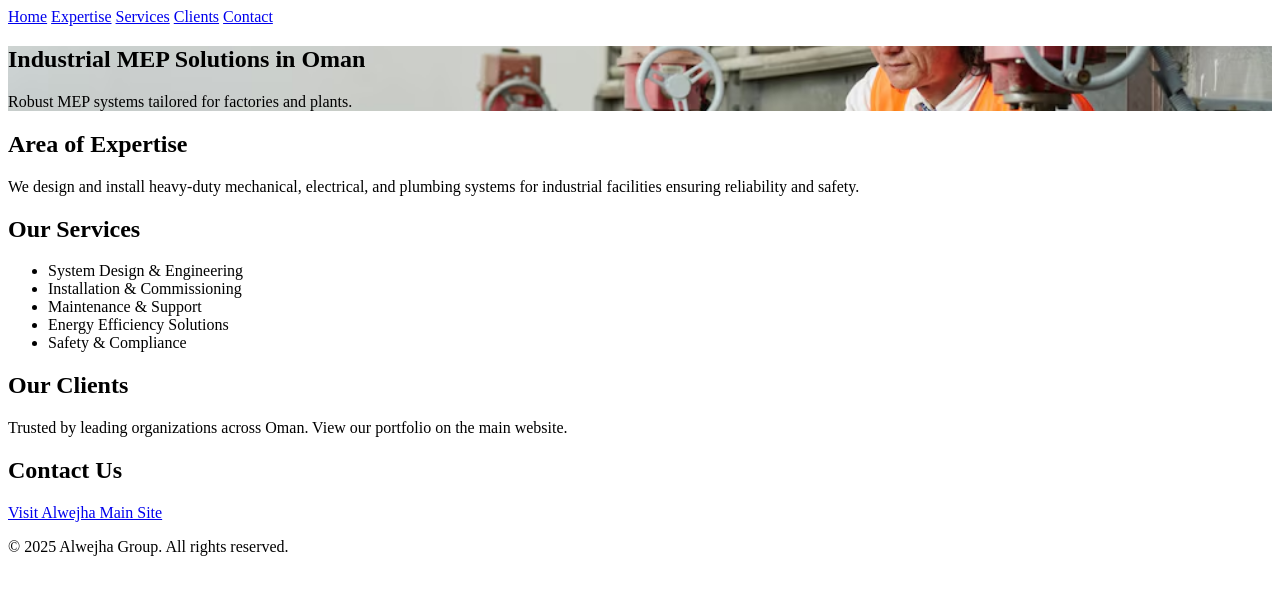
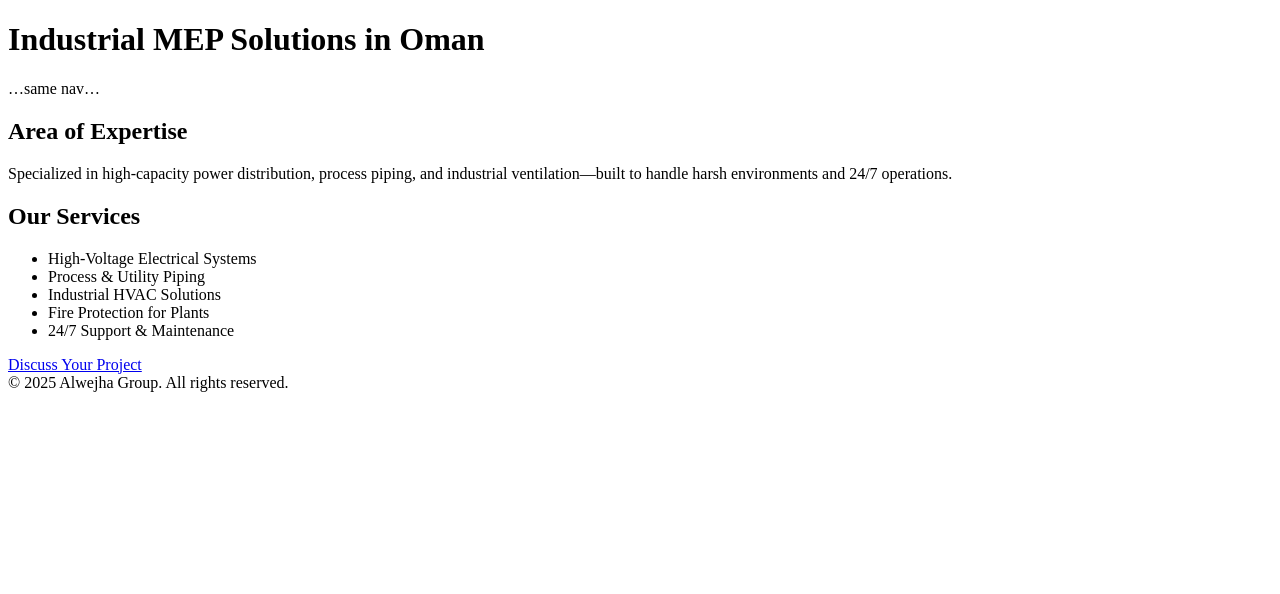
Before and after one commit to imferoz/industrial-mep-solutions-oman, a plain HTML site: page index.html in a window 1280 px wide. Drawn offline with Linux system fonts and the light colour scheme.

Commit message:
Update index.html

```diff
--- a/index.html
+++ b/index.html
@@ -1,61 +1,41 @@
 <!DOCTYPE html>
 <html lang="en">
 <head>
-  <meta charset="UTF-8" />
-  <meta name="viewport" content="width=device-width, initial-scale=1.0" />
+  <meta charset="UTF-8">
+  <meta name="viewport" content="width=device-width, initial-scale=1">
+
   <title>Industrial MEP Solutions in Oman | Alwejha Group</title>
-  <meta name="description" content="Robust MEP systems tailored for factories and plants." />
-  <meta property="og:title" content="Industrial MEP Solutions in Oman | Alwejha Group" />
-  <meta property="og:description" content="Robust MEP systems tailored for factories and plants." />
-  <meta property="og:image" content="https://industrial-mep-solutions-oman.alwejhagroup.com/industrial-mep-solutions-oman.webp" />
-  <meta property="og:url" content="https://industrial-mep-solutions-oman.alwejhagroup.com" />
-  <meta name="robots" content="index, follow" />
-  <link rel="icon" href="/favicon.webp" />
-  <link rel="stylesheet" href="/assets/css/styles.css" />
+  <meta name="description" content="Alwejha Group delivers robust industrial MEP engineering for factories, plants, and large-scale facilities—ensuring uptime, efficiency, and safety.">
+  <link rel="canonical" href="https://industrial-mep-solutions-oman.alwejhagroup.com/">
+  <style>/* background:url('industrial-mep-solutions-oman.webp') */</style>
 </head>
 <body>
-  <header>
-    <nav>
-      <a href="https://www.alwejhagroup.com/">Home</a>
-      <a href="https://www.alwejhagroup.com/#expertise">Expertise</a>
-      <a href="https://www.alwejhagroup.com/#services">Services</a>
-      <a href="https://www.alwejhagroup.com/#clients">Clients</a>
-      <a href="https://www.alwejhagroup.com/#contact">Contact</a>
-    </nav>
-  </header>
-  <section class="hero" style="background:url('industrial-mep-solutions-oman.webp') center/cover no-repeat;">
-    <div class="overlay"></div>
-    <div class="hero-content">
-      <h1>Industrial MEP Solutions in Oman</h1>
-      <p>Robust MEP systems tailored for factories and plants.</p>
-    </div>
-  </section>
-  <main>
+
+<header><h1>Industrial MEP Solutions in Oman</h1></header>
+
+<nav>…same nav…</nav>
+
 <section id="expertise">
   <h2>Area of Expertise</h2>
-      <p>We design and install heavy-duty mechanical, electrical, and plumbing systems for industrial facilities ensuring reliability and safety.</p>
+  <p>Specialized in high-capacity power distribution, process piping, and industrial ventilation—built to handle harsh environments and 24/7 operations.</p>
 </section>
+
 <section id="services">
   <h2>Our Services</h2>
   <ul>
-        <li>System Design & Engineering</li>
-        <li>Installation & Commissioning</li>
-        <li>Maintenance & Support</li>
-        <li>Energy Efficiency Solutions</li>
-        <li>Safety & Compliance</li>
+    <li>High-Voltage Electrical Systems</li>
+    <li>Process & Utility Piping</li>
+    <li>Industrial HVAC Solutions</li>
+    <li>Fire Protection for Plants</li>
+    <li>24/7 Support & Maintenance</li>
   </ul>
 </section>
-    <section id="clients">
-      <h2>Our Clients</h2>
-      <p>Trusted by leading organizations across Oman. View our portfolio on the main website.</p>
+
+<section id="contact">
+  <a class="cta" href="https://www.alwejhagroup.com/contact">Discuss Your Project</a>
 </section>
-    <section id="contact">
-      <h2>Contact Us</h2>
-      <a class="btn" href="https://www.alwejhagroup.com/">Visit Alwejha Main Site</a>
-    </section>
-  </main>
-  <footer>
-    <p>&copy; 2025 Alwejha Group. All rights reserved.</p>
-  </footer>
+
+<footer>&copy; 2025 Alwejha Group. All rights reserved.</footer>
+
 </body>
 </html>
```
Lines whose indentation alone changed are shown as unchanged.
